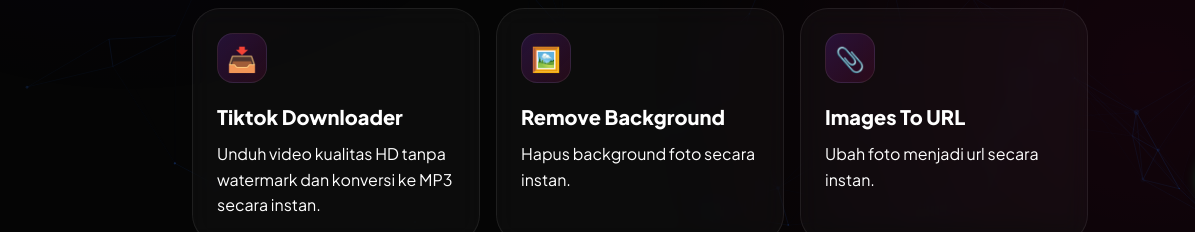
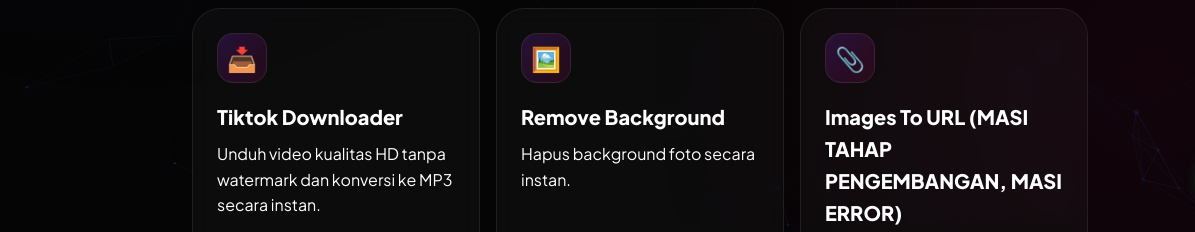
Before and after one commit to Bayy-Dev/Nezuko-s-Lab-s, a plain HTML site: page index.html in a window 1280 px wide. Shown: the part 568-800 px from the top of the page, 0-1195 px from the left. Drawn offline with nearby package versions, Linux system fonts and the light colour scheme.

Commit message:
Update index.html

```diff
--- a/index.html
+++ b/index.html
@@ -274,7 +274,7 @@
 
             <a href="tourl.html" class="card">
                 <div class="card-icon">📎</div>
-                <h3>Images To URL</h3>
+                <h3>Images To URL (MASI TAHAP PENGEMBANGAN, MASI ERROR)</h3>
                 <p>Ubah foto menjadi url secara instan.</p>
             </a>
 
@@ -338,4 +338,5 @@
         });
     </script>
 </body>
+
 </html>
```
